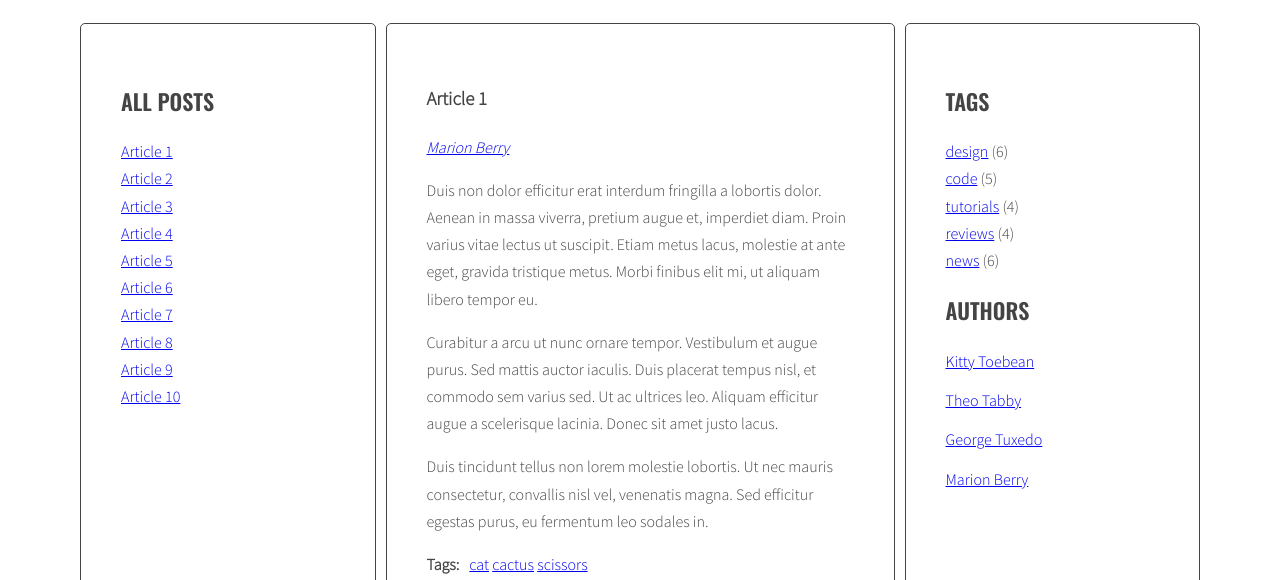
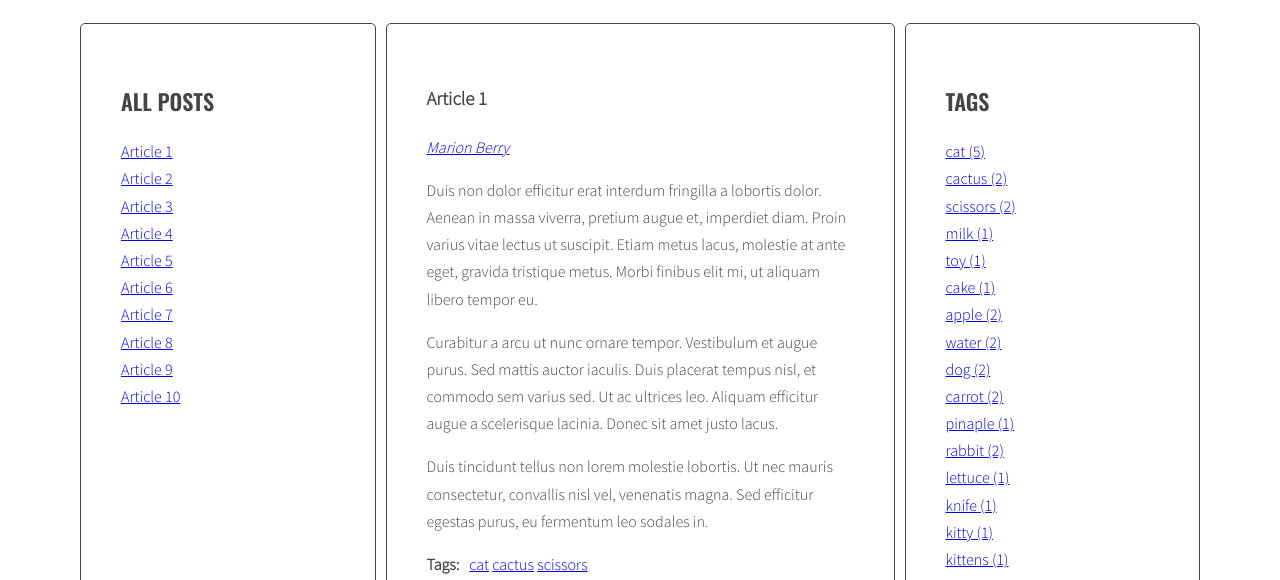
Before and after one commit to kattarzynaa/javascript-blog, a website: page index.html in a window 1280 px wide. Shown: the part 220-800 px from the top of the page. Drawn offline with nearby package versions, Linux system fonts and the light colour scheme.

Commit message:
ADD js tag list

```diff
--- a/index.html
+++ b/index.html
@@ -195,11 +195,11 @@
       <aside class="sidebar">
         <h2 class="section-title">Tags</h2>
         <ul class="list tags">
-          <li><a href="#">design</a> <span>(6)</span></li>
+          <!-- <li><a href="#">design</a> <span>(6)</span></li>
           <li><a href="#">code</a> <span>(5)</span></li>
           <li><a href="#">tutorials</a> <span>(4)</span></li>
           <li><a href="#">reviews</a> <span>(4)</span></li>
-          <li><a href="#">news</a> <span>(6)</span></li>
+          <li><a href="#">news</a> <span>(6)</span></li> -->
         </ul>
         <h2 class="section-title">Authors</h2>
         <ul class="list authors">
--- a/js/script.js
+++ b/js/script.js
@@ -30,7 +30,8 @@ const optArticleSelector = '.post',
   optTitleSelector = '.post-title',
   optTitleListSelector = '.titles',
   optArticleTagsSelector = '.post-tags .list',
-  optArticleAuthorSelector = '.post-author';
+  optArticleAuthorSelector = '.post-author',
+  optArticleTagsListSelector = '.tags.list';
 
 function generateTitleLinks(customSelector = ''){
   let html = '';
@@ -65,6 +66,8 @@ generateTitleLinks();
 //---------------GENERATE TAGS---------------//
 
 function generateTags(){
+  /* [NEW] create a new variable allTags with an empty OBJECT */
+  let allTags = {};
   /* find all articles */
   const articles = document.querySelectorAll(optArticleSelector);
   /* START LOOP: for every article: */
@@ -83,12 +86,43 @@ function generateTags(){
       const tagHTML = '<li><a href="#tag-' + tag + '">' + tag + '</a></li>';
       /* add generated code to html variable */
       html = html + tagHTML + ' ';
+      /* [NEW] check if this link is NOT already in allTags */
+      if(!allTags[tag]){
+        /* [NEW] add tag to allTags object */
+        allTags[tag] = 1;
+        /* [NEW] add generated code to allTags array */
+        //allTags.push(tagHTML);
+      } else {
+        allTags[tag]++;
+      }
+
+
       /* END LOOP: for each tag */
     }
     /* insert HTML of all the links into the tags wrapper */
     tagList.innerHTML = html;
     /* END LOOP: for every article: */
   }
+  /* [NEW] find list of tags in right column */
+  const tagList = document.querySelector(optArticleTagsListSelector);
+  /* [NEW] add html from allTags to tagList */
+  //tagList.innerHTML = allTags.join(' ');
+
+  /* [NEW] create variable for all links HTML code */
+  let allTagsHTML = '';
+  /* [NEW] START LOOP: for each tag in allTags: */
+  for(let tag in allTags){
+    /* [NEW] generate code of a link and add it to allTagsHTML */
+    allTagsHTML += '<li><a href="#tag-' + tag + '('+ allTags[tag] + ')">' + tag + ' ('+ allTags[tag] + ')' + '</a></li>';
+    /* [NEW] END LOOP: for each tag in allTags: */
+  }
+  /*[NEW] add HTML from allTagsHTML to tagList */
+  tagList.innerHTML = allTagsHTML;
+
+
+  console.log(allTags);
+  console.log('all tags: ' + allTags);
+  console.log('tag2: ' + allTagsHTML);
 }
 
 generateTags();
```
